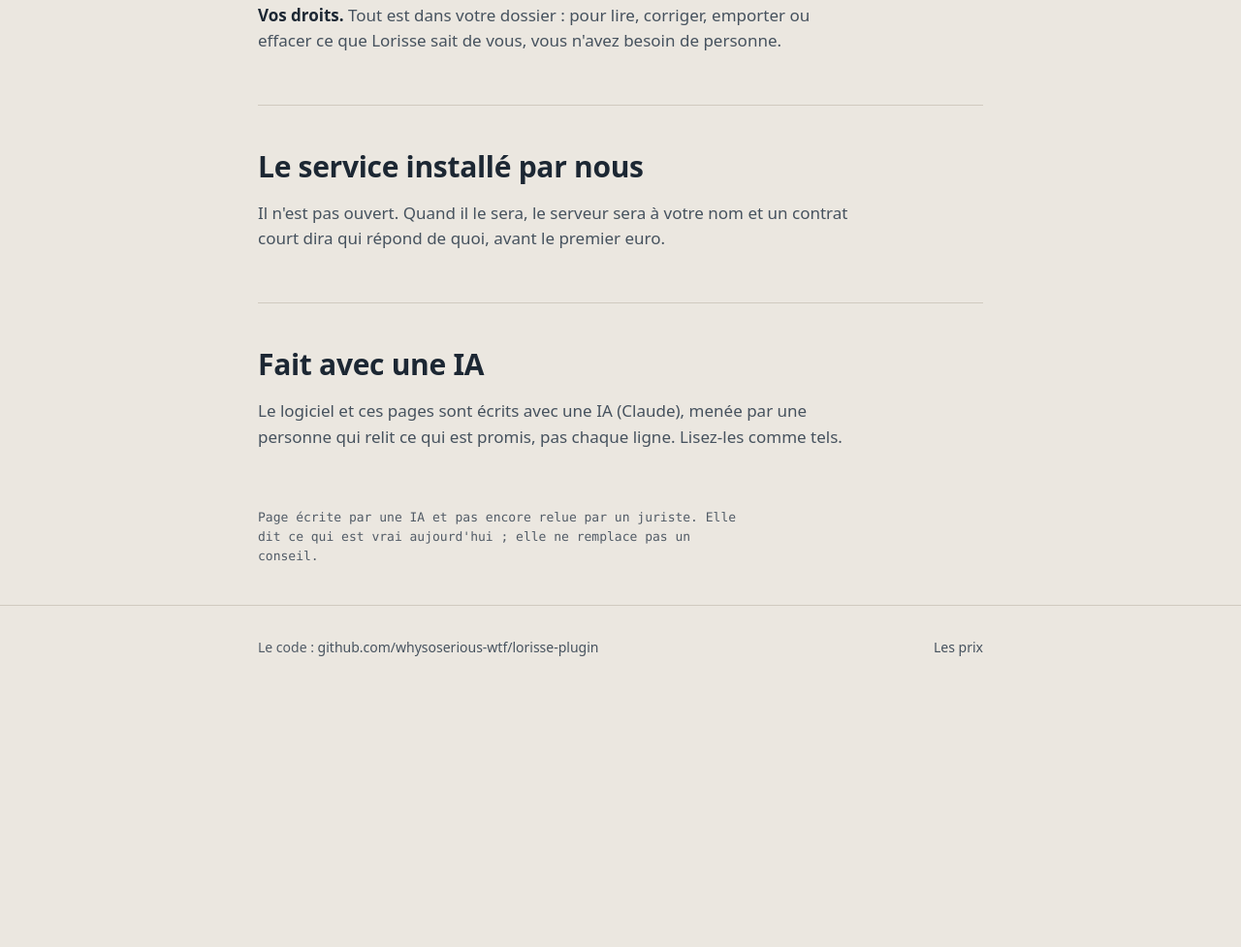
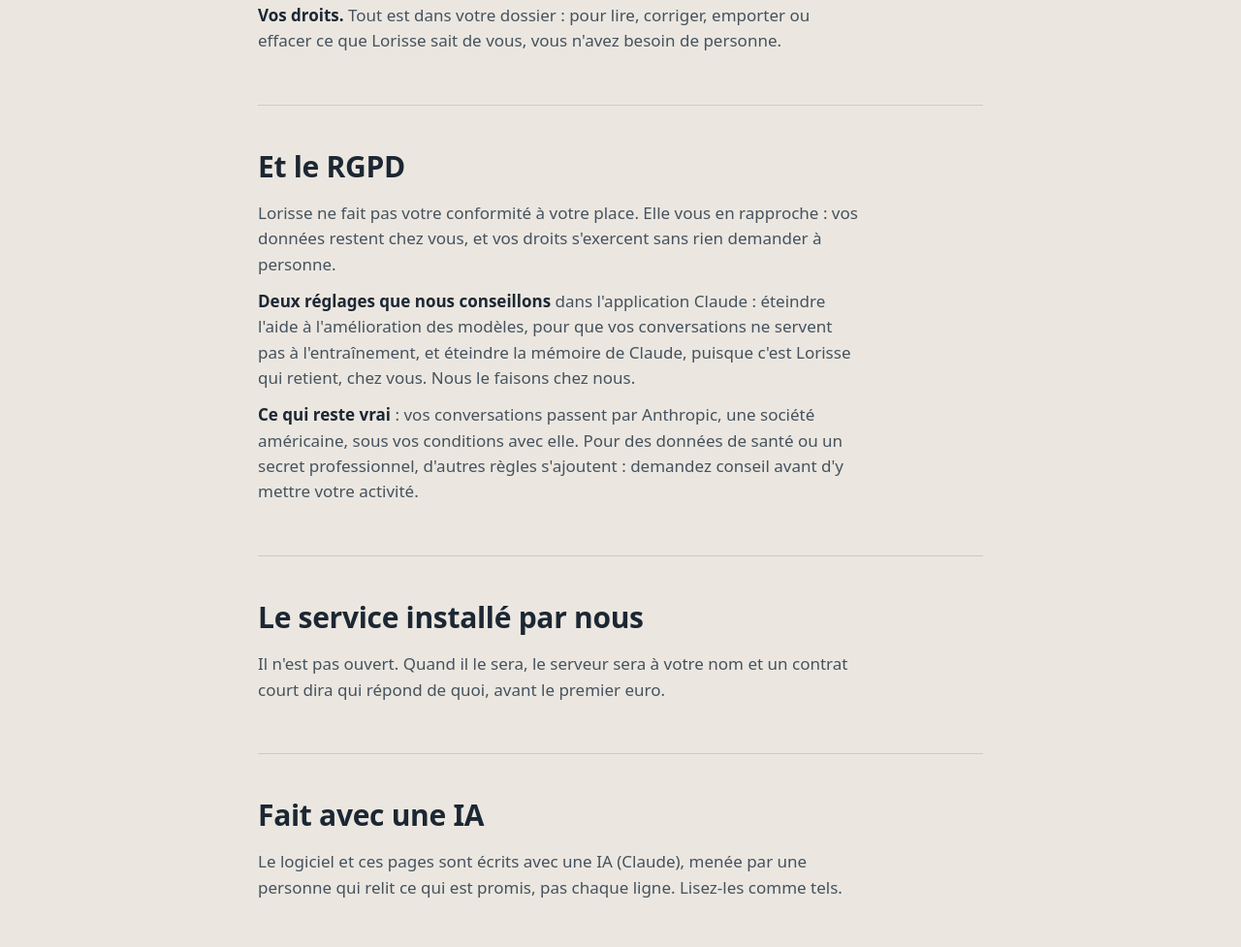
Before and after one commit to FreakingDuck/lorisse.ai, a plain HTML site: page dev/legal/index.html in a window 1280 px wide. Shown: the part 1768-2745 px from the top of the page at 97% size. Before the commit the page ends 2495 px from the top, so only its background shows below. Drawn offline with Linux system fonts and the light colour scheme.

Commit message:
dev: what Lorisse does and does not do for the GDPR, the two settings advised, on the legal and the prices previews
Co-Authored-By: Claude Fable 5.2 <noreply@anthropic.com>

```diff
--- a/dev/legal/index.html
+++ b/dev/legal/index.html
@@ -54,6 +54,13 @@
   </section>
 
   <section>
+    <h2>Et le RGPD</h2>
+    <p class="body">Lorisse ne fait pas votre conformité à votre place. Elle vous en rapproche&nbsp;: vos données restent chez vous, et vos droits s'exercent sans rien demander à personne.</p>
+    <p class="body"><b>Deux réglages que nous conseillons</b> dans l'application Claude&nbsp;: éteindre l'aide à l'amélioration des modèles, pour que vos conversations ne servent pas à l'entraînement, et éteindre la mémoire de Claude, puisque c'est Lorisse qui retient, chez vous. Nous le faisons chez nous.</p>
+    <p class="body"><b>Ce qui reste vrai</b>&nbsp;: vos conversations passent par Anthropic, une société américaine, sous vos conditions avec elle. Pour des données de santé ou un secret professionnel, d'autres règles s'ajoutent&nbsp;: demandez conseil avant d'y mettre votre activité.</p>
+  </section>
+
+  <section>
     <h2>Le service installé par nous</h2>
     <p class="body">Il n'est pas ouvert. Quand il le sera, le serveur sera à votre nom et un contrat court dira qui répond de quoi, avant le premier euro.</p>
   </section>
```
Also changed, not shown: dev/prix/index.html (+5 -0 lines).
